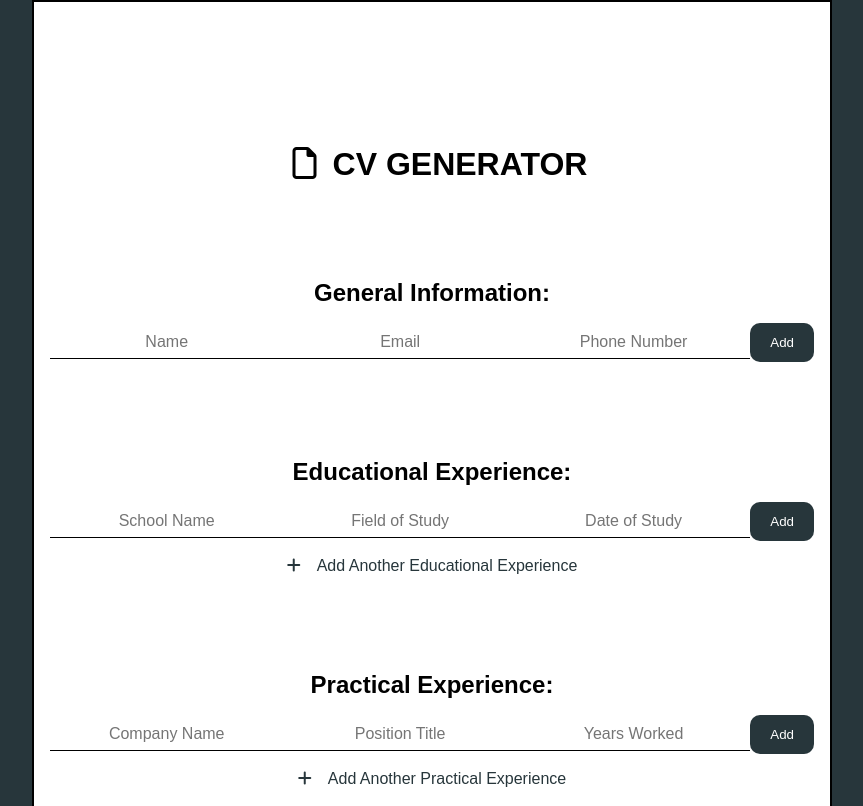
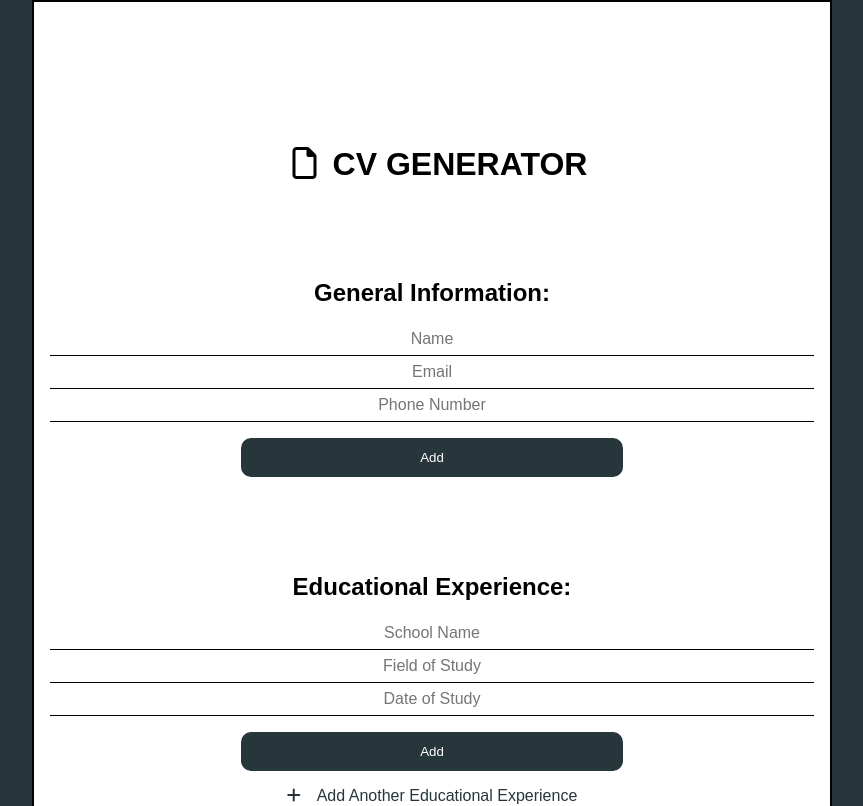
Before and after one commit to jimmontour/cv-application, a React (Create React App) app: page / in a window 1280 px wide. Shown: the top 806 px of the page, without its empty margins (208-1071 px from the left). Built offline with nearby package versions, Linux system fonts and the light colour scheme; a web font is replaced by a local one.

Commit message:
Clean up layout and center content

```diff
--- a/src/components/EducationalExperience.js
+++ b/src/components/EducationalExperience.js
@@ -10,7 +10,7 @@ export default class EducationalExperience extends Component {
             <h2>Educational Experience:</h2>
             <AddEducation />
             <div className="add-education">
-               <i class="fas fa-plus"></i>
+               <i className="fas fa-plus"></i>
                <p>Add Another Educational Experience</p>
             </div>
 
--- a/src/components/PracticalExperience.js
+++ b/src/components/PracticalExperience.js
@@ -8,7 +8,7 @@ export default class PracticalExperience extends Component {
             <h2>Practical Experience:</h2>
             <AddPractical />
             <div className="add-practical">
-               <i class="fas fa-plus"></i>
+               <i className="fas fa-plus"></i>
                <p>Add Another Practical Experience</p>
             </div>
          </div>
--- a/src/index.css
+++ b/src/index.css
@@ -56,7 +56,10 @@ main h2 {
 }
 
 button {
+   display: block;
    border: none;
+   width: 50%;
+   margin: 1rem auto;
    border-radius: 10px;
    padding: .75rem 1.25rem;
    background-color: #27363B;
@@ -94,12 +97,6 @@ input:focus {
 
 }
 
-form {
-   display: flex;
-   justify-content: space-between;
-   align-items: center;
-}
-
 .add-education, .add-practical {
    margin-top: 1rem;
    display: flex;
```
Also changed, not shown: 1 other file (tests, documents, lock files or other folders).
